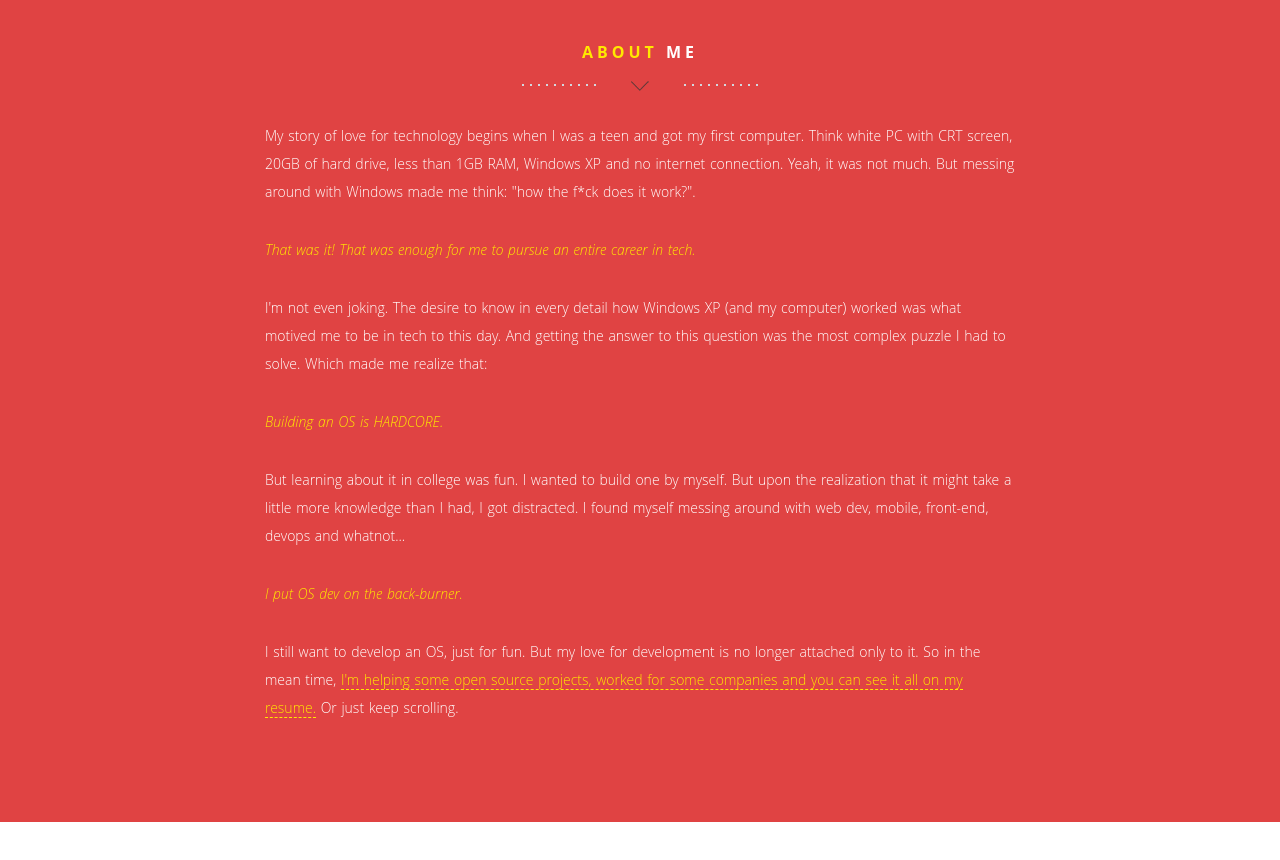
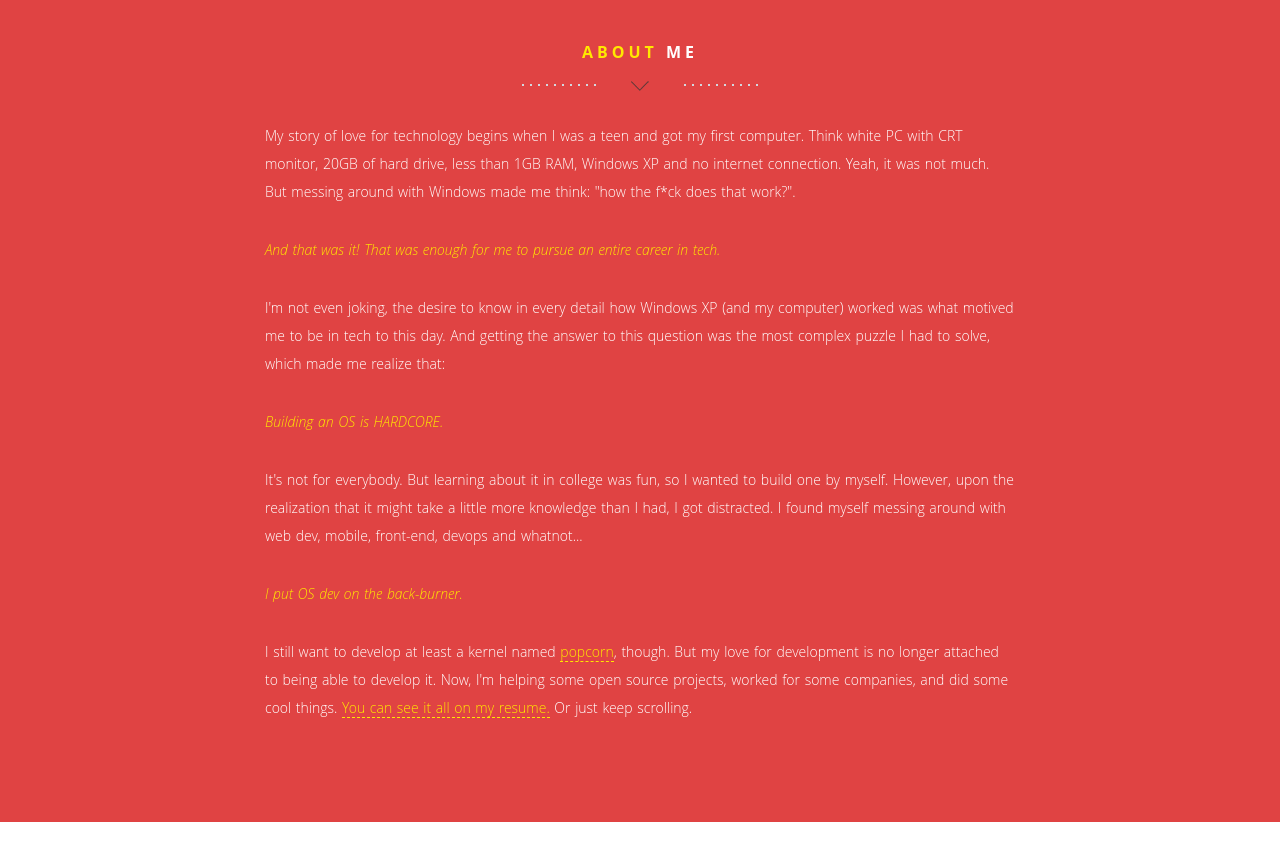
Before and after one commit to johncurcio/dev, a plain HTML site: page index.html in a window 1280 px wide. Shown: the part 920-1780 px from the top of the page. Drawn offline with nearby package versions, Linux system fonts and the light colour scheme.

Commit message:
change about me page

```diff
--- a/index.html
+++ b/index.html
@@ -107,13 +107,13 @@
             <div class="row">
                 <div class="col-md-8 col-md-offset-2 wp1">
                     <h1 class="arrow text-center"><span>about</span> me</h1>
-                    <p>My story of love for technology begins when I was a teen and got my first computer. Think white PC with CRT screen, 20GB of hard drive, less than 1GB RAM, Windows XP and no internet connection. Yeah, it was not much. But messing around with Windows made me think: "how the f*ck does it work?".</p>
-                    <p><span>That was it! That was enough for me to pursue an entire career in tech.</span></p>
-                    <p>I'm not even joking. The desire to know in every detail how Windows XP (and my computer) worked was what motived me to be in tech to this day. And getting the answer to this question was the most complex puzzle I had to solve. Which made me realize that: </p>
+                    <p>My story of love for technology begins when I was a teen and got my first computer. Think white PC with CRT monitor, 20GB of hard drive, less than 1GB RAM, Windows XP and no internet connection. Yeah, it was not much. But messing around with Windows made me think: "how the f*ck does that work?".</p>
+                    <p><span>And that was it! That was enough for me to pursue an entire career in tech.</span></p>
+                    <p>I'm not even joking, the desire to know in every detail how Windows XP (and my computer) worked was what motived me to be in tech to this day. And getting the answer to this question was the most complex puzzle I had to solve, which made me realize that: </p>
                     <p><span>Building an OS is HARDCORE.</span></p>
-                    <p>But learning about it in college was fun. I wanted to build one by myself. But upon the realization that it might take a little more knowledge than I had, I got distracted. I found myself messing around with web dev, mobile, front-end, devops and whatnot...</p>
+                    <p>It's not for everybody. But learning about it in college was fun, so I wanted to build one by myself. However, upon the realization that it might take a little more knowledge than I had, I got distracted. I found myself messing around with web dev, mobile, front-end, devops and whatnot...</p>
                     <p><span>I put OS dev on the back-burner.</span></p>
-                    <p>I still want to develop an OS, just for fun. But my love for development is no longer attached only to it. So in the mean time, <a target="_blank" href="https://www.overleaf.com/read/nzxywngvvypn">I'm helping some open source projects, worked for some companies and you can see it all on my resume.</a> Or just keep scrolling.</p>
+                    <p>I still want to develop at least a kernel named <a target="_blank" href="https://github.com/johncurcio/popcorn">popcorn</a>, though. But my love for development is no longer attached to being able to develop it. Now, I'm helping some open source projects, worked for some companies, and did some cool things. <a target="_blank" href="https://www.overleaf.com/read/nzxywngvvypn">You can see it all on my resume.</a> Or just keep scrolling.</p>
                 </div>
             </div>
         </div>
```
